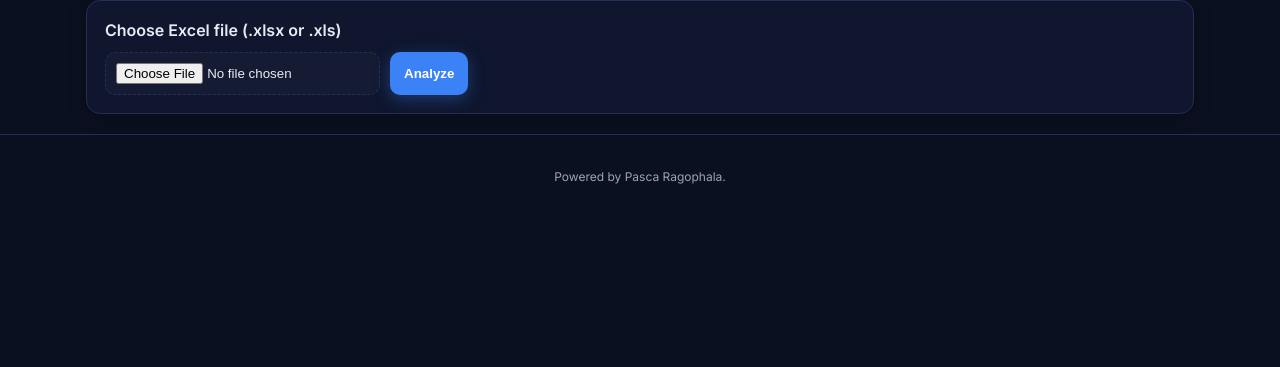
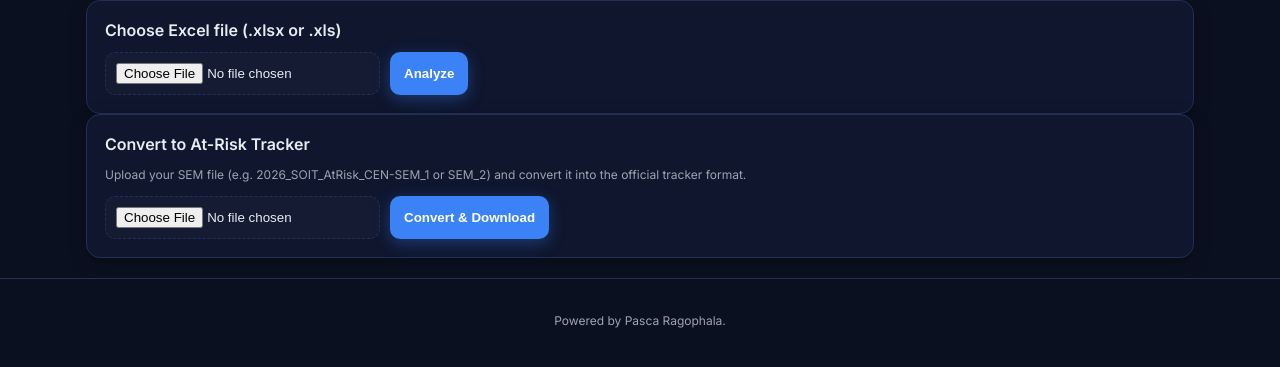
Before and after one commit to pascaragophala/SOIT_AT_RISK_ANALYSER, a Flask app: page / in a window 1280 px wide. Shown: the part 77-444 px from the top of the page. Run offline with Flask 3, Linux system fonts and the light colour scheme.

Commit message:
Add files via upload

```diff
--- a/templates/index.html
+++ b/templates/index.html
@@ -404,6 +404,22 @@
 	  </div>
 	</section>
 	{% endif %}
+
+
+	<section class="card card--pad-lg">
+	  <h3 class="card__title">Convert to At-Risk Tracker</h3>
+
+	  <p class="muted tiny">
+		Upload your SEM file (e.g. 2026_SOIT_AtRisk_CEN-SEM_1 or SEM_2) and convert it into the official tracker format.
+	  </p>
+
+	  <form action="{{ url_for('convert_tracker') }}" method="post" enctype="multipart/form-data" class="upload">
+		<div class="upload__row">
+		  <input type="file" name="file" accept=".xlsx,.xls" required>
+		  <button type="submit" class="btn">Convert & Download</button>
+		</div>
+	  </form>
+	</section>
   </main>
 
   <footer class="footer">
```
